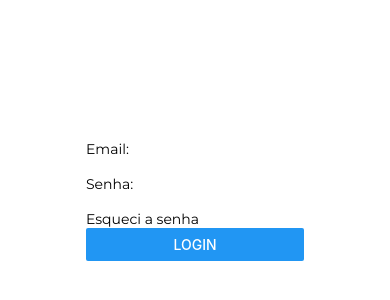
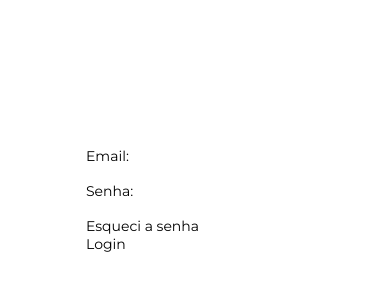
Before and after one commit to PipocaAgil-Grupo-Bordo/ciclo-agil-mobile, a React Native app: screen / in a window 390 px wide. Shown: the part 222-522 px from the top of the page. Built offline with nearby package versions, Linux system fonts and the light colour scheme.

Commit message:
implements TouchableOpacity instead of Button

```diff
--- a/package.json
+++ b/package.json
@@ -13,7 +13,8 @@
     "expo-font": "^11.10.3",
     "expo-status-bar": "~1.11.1",
     "react": "18.2.0",
-    "react-native": "0.73.4"
+    "react-native": "0.73.4",
+    "styled-components": "^6.1.8"
   },
   "devDependencies": {
     "@babel/core": "^7.20.0",
--- a/src/pages/Login/SigninForm/index.tsx
+++ b/src/pages/Login/SigninForm/index.tsx
@@ -1,18 +1,20 @@
 import React from "react";
-import { Button, Text, TextInput, View } from "react-native";
+import { Button, Text, TextInput, TouchableOpacity, View } from "react-native";
 
 // import { Container } from './styles';
 
 const SigninForm: React.FC = () => {
   return (
     <View>
-      <View>
+      <View >
         <Text style={{ fontFamily: "Montserrat" }}>Email:</Text>
         <TextInput keyboardType="email-address" textAlign="center" />
         <Text style={{ fontFamily: "Montserrat" }}>Senha:</Text>
         <TextInput secureTextEntry={true} textAlign="center" />
         <Text style={{ fontFamily: "Montserrat" }}>Esqueci a senha</Text>
-        <Button title="Login"></Button>
+        <TouchableOpacity>
+          <Text style={{ fontFamily: "Montserrat" }}>Login</Text>
+        </TouchableOpacity>
       </View>
     </View>
   );
--- /dev/null
+++ b/src/pages/Login/SigninForm/style.tsx
@@ -0,0 +1,5 @@
+import styled from 'styled-components/native';
+
+export const Container = styled.View`
+
+`;
```
Also changed, not shown: src/pages/Login/style.tsx (added), 1 other file (tests, documents, lock files or other folders).
